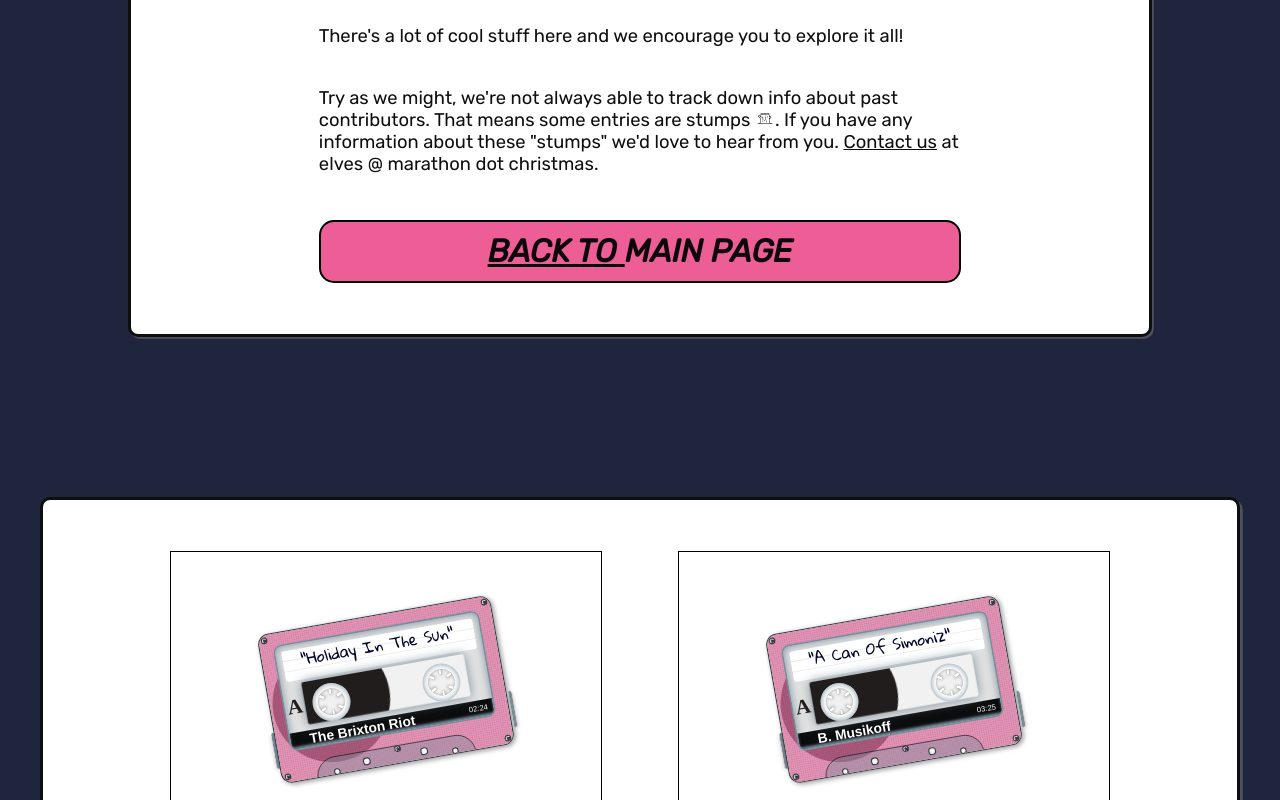
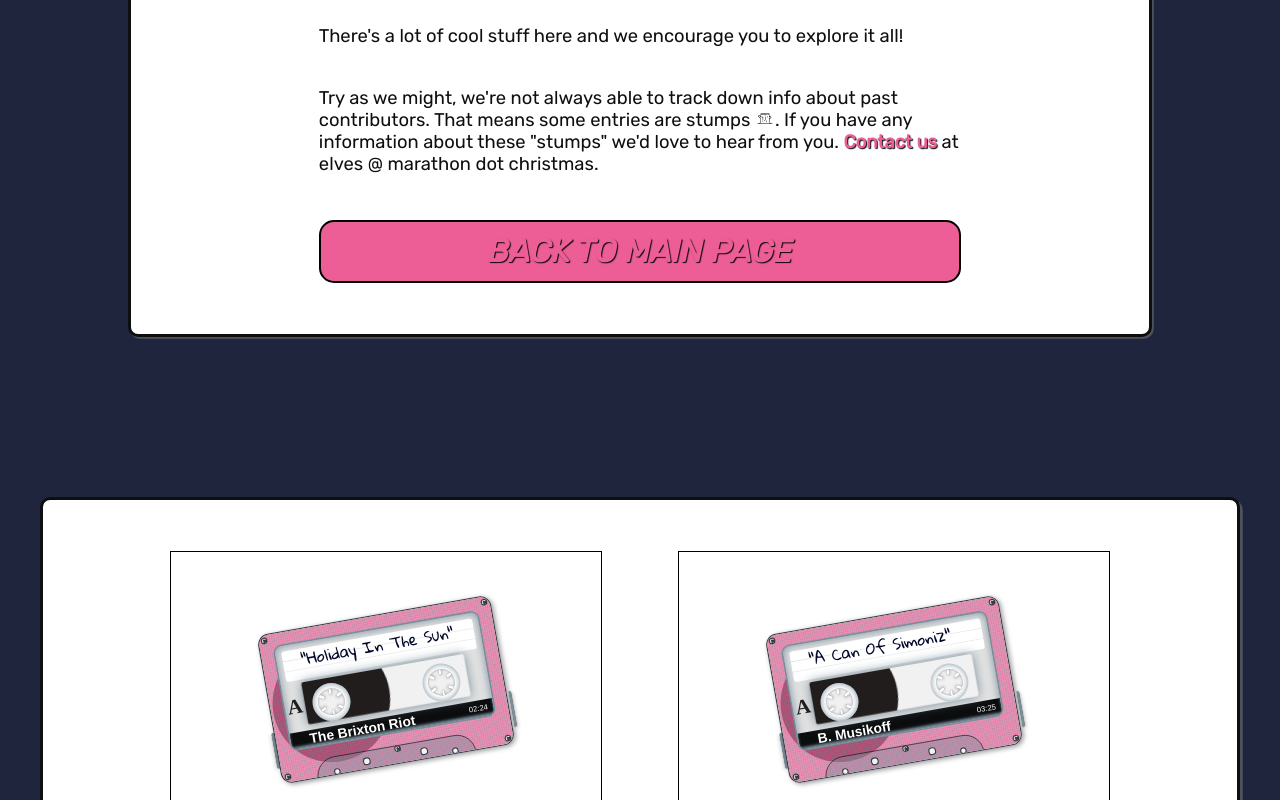
Before and after one commit to iamthelabhras/marathon.christmas___ARCHIVED, a website built with Parcel: page src/archives/songs/wprbxmas_songs--2015.html in a window 1280 px wide. Shown: the part 1140-1940 px from the top of the page. Built offline with nearby package versions, Linux system fonts and the light colour scheme.

Commit message:
feat: Animated candy cane effect on hyperlink hover & new colors for links in all other states.

```diff
--- a/src/scss/base/_base.scss
+++ b/src/scss/base/_base.scss
@@ -16,14 +16,37 @@ body {
 
 /* #region Base Hyperlinks */
 
-a,
-a:link,
-a:visited,
+
+a:link
+ {
+  text-decoration: none;
+  background-image: repeating-linear-gradient(60deg, var(--santa_red), var(--santa_red) 15px, var(--off_white) 0, var(--off_white) 30px);
+  background-size:  0% 3px;
+  background-repeat: no-repeat;
+  background-position: left bottom;
+  font-weight: 700;
+  color: var(--santa_red);
+  // color: var(--santa_red);
+  text-shadow: 1px 1px 1px var(--black);
+  transition: background-size .5s ease;
+}
+
+a:visited {
+  color: var(--body_bg);
+}
+
 a:focus,
-a:hover,
+a:hover {
+  background-image: repeating-linear-gradient(60deg, var(--santa_red), var(--santa_red) 15px, var(--off_white) 0, var(--off_white) 30px);
+  background-size:  100% 3px;
+  background-repeat: no-repeat;
+  background-position: left bottom;
+}
+
 a:active {
-  color: var(--black);
+  color: var(--santa_yellow);
 }
+
 
 /* @endregion */
 
--- a/src/scss/base/_root.scss
+++ b/src/scss/base/_root.scss
@@ -34,7 +34,10 @@
   --santa_yellow-transparent: rgba(255, 255, 0, 0.45);
   --santa_skin_color: #ecc85e;
   --grey: #808080;
+  --dark_grey: #2a3439
+  ;
   --black: rgba(1, 2, 3, 0.95);
+  --off_white:  	#f5f5f5;
   /* Candy Cane Loader Width & Height */
   --loader_candy_width: 100px;
   --loader_candy_height: 300px;
```
